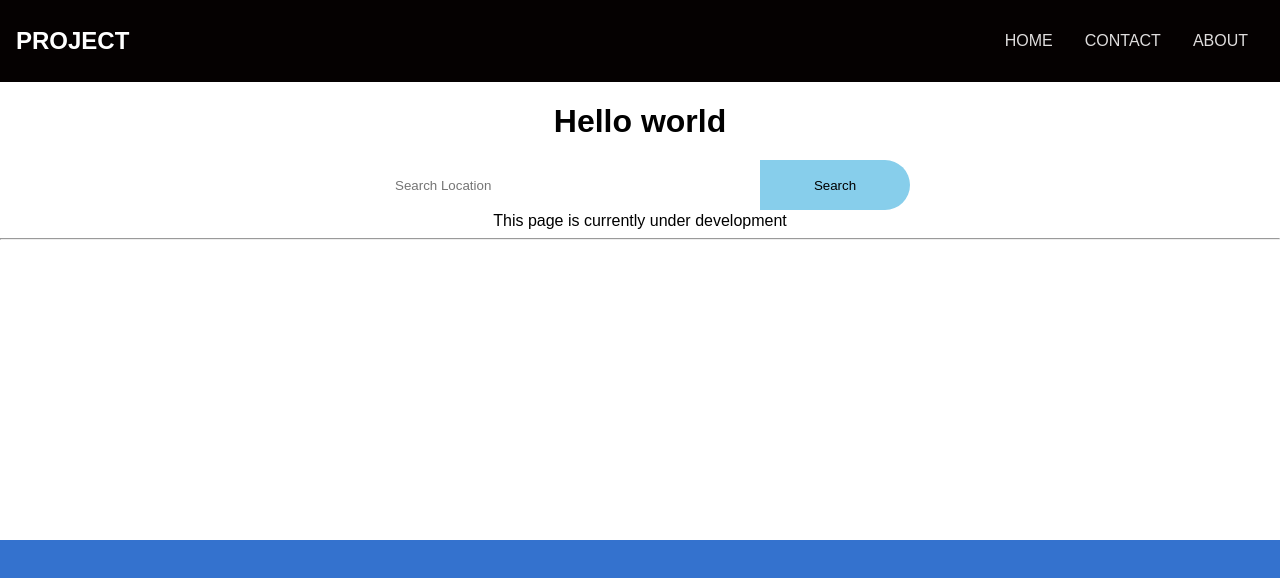
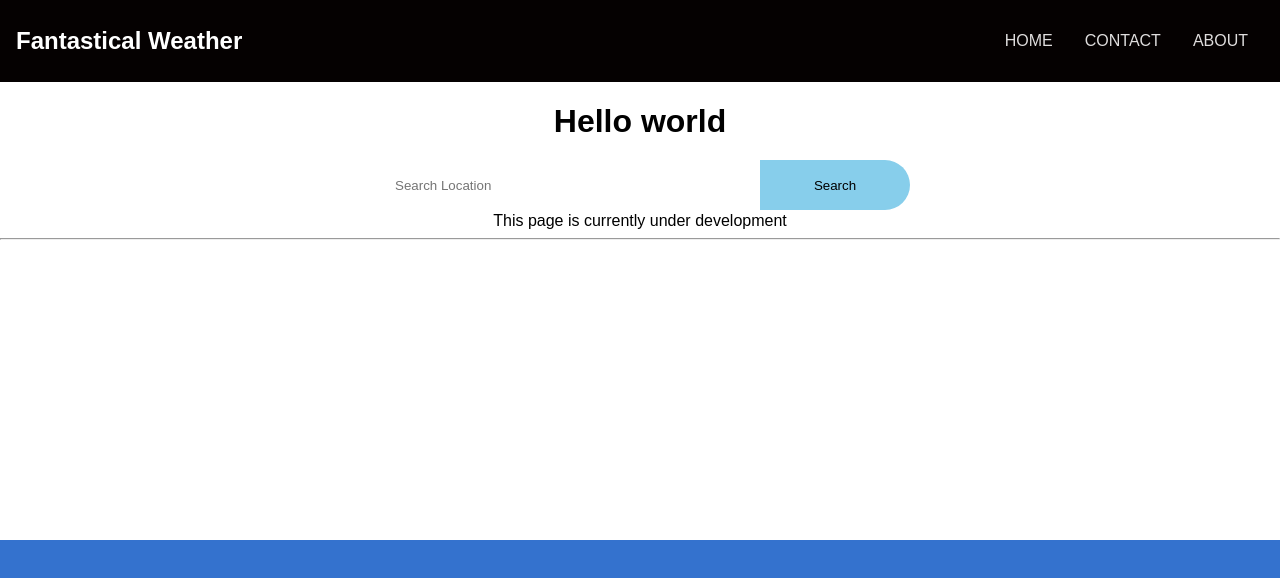
Before and after one commit to PettoDavida/typescript-miniprojekt, a React (Create React App) app: page / in a window 1280 px wide. Shown: the top 578 px of the page. Built offline with nearby package versions, Linux system fonts and the light colour scheme.

Commit message:
Update Header.tsx
Changed app name

```diff
--- a/src/components/Header.tsx
+++ b/src/components/Header.tsx
@@ -6,7 +6,7 @@ function Header() {
     <nav className="header">
       <div className="project-name">
         <Link to="/">
-          <h2>PROJECT</h2>
+          <h2>Fantastical Weather</h2>
         </Link>
       </div>
       <ul className="nav-btns">
```
